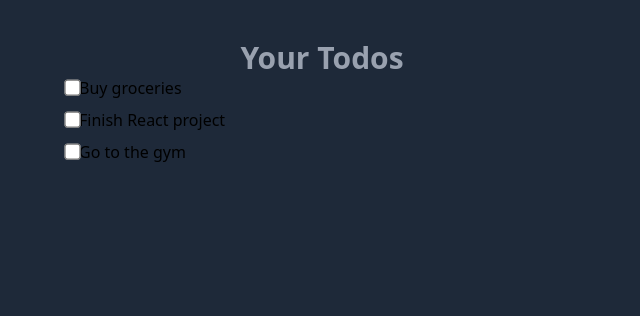
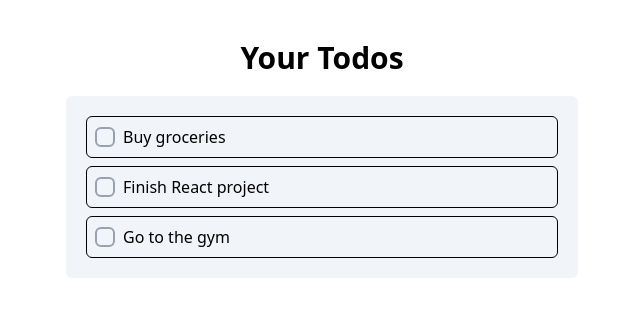
Before and after one commit to brendon-rofe/coding-in-flow-react, a React (Vite) app in the folder react-todo/: page / in a window 1280 px wide. Shown: the top 316 px of the page, without its empty margins (318-958 px from the left). Built offline with nearby package versions, Linux system fonts and the light colour scheme.

Commit message:
feat: Update styling

```diff
--- a/react-todo/src/App.tsx
+++ b/react-todo/src/App.tsx
@@ -4,9 +4,9 @@ import { todos } from "./data/todos";
 function App() {
 
   return (
-    <main className="py-10 h-screen bg-gray-800">
-      <h1 className="font-bold text-3xl text-center text-gray-400">Your Todos</h1>
-      <div className="max-w-lg mx-auto">
+    <main className="py-10 h-screen space-y-5">
+      <h1 className="font-bold text-3xl text-center">Your Todos</h1>
+      <div className="max-w-lg mx-auto bg-slate-100 rounded-md p-5">
         <div className="space-y-2">
           {todos.map(todo => (
             <TodoItem todo={todo}/>
--- a/react-todo/src/components/TodoItem.tsx
+++ b/react-todo/src/components/TodoItem.tsx
@@ -7,8 +7,11 @@ interface TodoItemProps {
 export default function TodoItem ({todo}: TodoItemProps) {
   return (
     <div>
-      <label>
-        <input type="checkbox" className="scale-125" />
+      <label className="flex items-center gap-2 border rounded-md p-2 hover:bg-slate-50">
+        <input type="checkbox" className="sr-only peer" />
+        <span
+          className="w-5 h-5 rounded-md border-2 border-gray-400 peer-checked:bg-gray-500 peer-checked:border-black-500 transition-colors duration-200"
+        ></span>
         <span className={todo.completed ? "linethrough text-gray-400" : ""}>{todo.title}</span>
       </label>
     </div>
```
